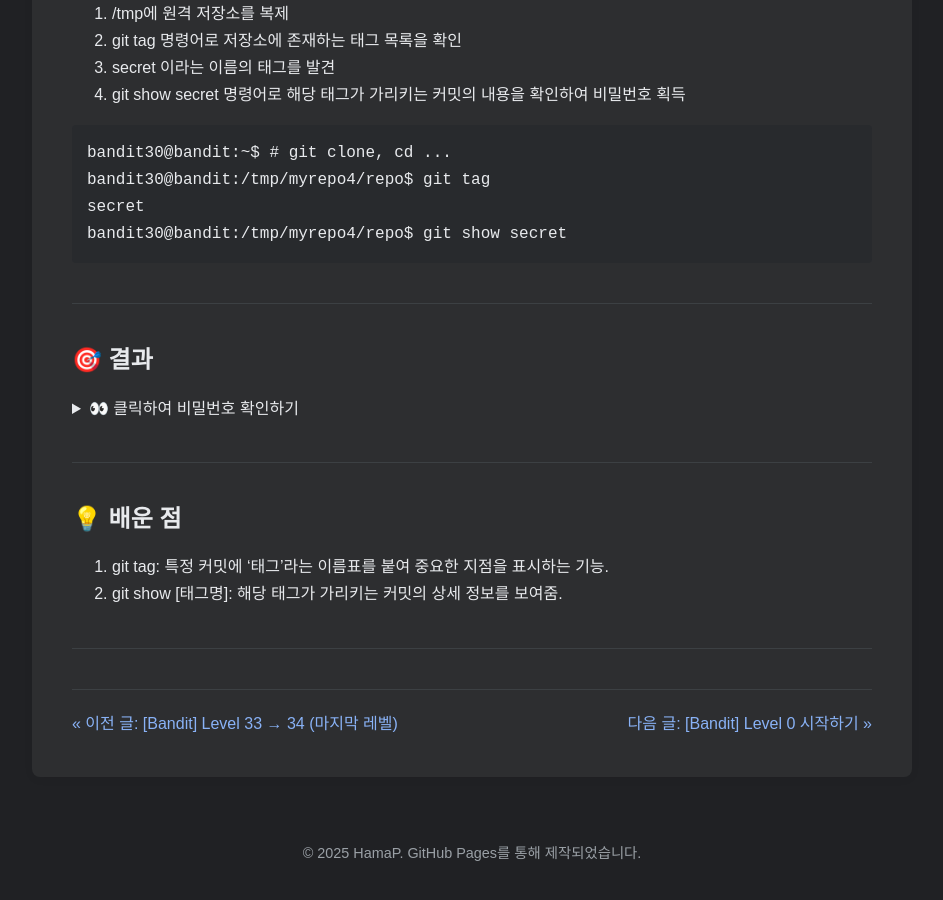
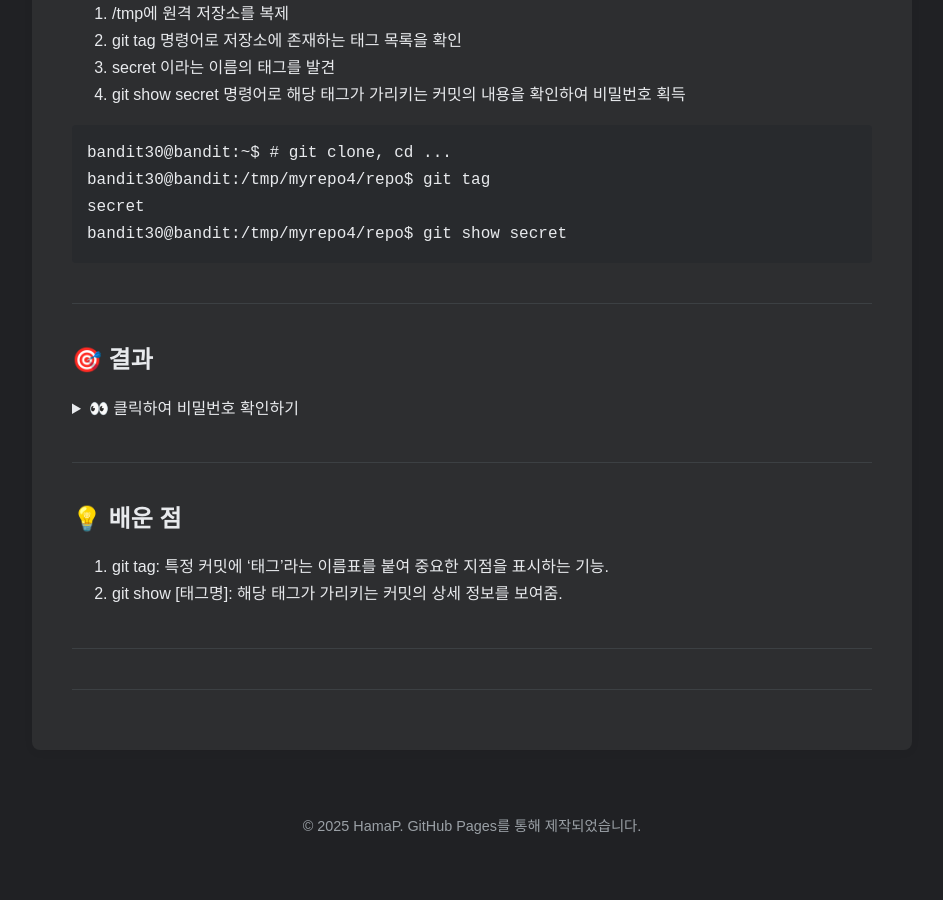
Before and after one commit to HamaP0/HamaP0.github.io, a Jekyll site: the page built from _posts/2025-07-19-bandit-level30-31.md, in a window 1280 px wide and 900 px high, scrolled down 922 px. Shown: the whole window, without its empty margins (168-1111 px from the left). Built offline with Jekyll 4.4.1, drawn with Linux system fonts in a browser that asks for light colours; some web fonts are replaced; after the commit the page ends 1795 px from its top, so only the background shows below that.

Commit message:
Update post.html

```diff
--- a/_layouts/post.html
+++ b/_layouts/post.html
@@ -18,7 +18,7 @@
   </div>
 
   <!-- ====================================================== -->
-  <!-- 카테고리 내비게이션 -->
+  <!-- 카테고리별 내비게이션 -->
   <!-- ====================================================== -->
   {% assign category_name = page.categories | first %}
   {% if category_name %}
@@ -35,17 +35,16 @@
         {% endif %}
       {% endfor %}
 
-      {% comment %} 3. 순환 기능을 위해, 첫 글과 마지막 글의 링크를 처리합니다. {% endcomment %}
-      {% if prev_post == nil %}
-        {% assign prev_post = sorted_posts | last %}
-      {% endif %}
-      {% if next_post == nil %}
-        {% assign next_post = sorted_posts | first %}
-      {% endif %}
+      <nav class="post-nav">
+        {% comment %} 이전 글 변수(prev_post)가 존재할 때만 링크를 표시합니다. {% endcomment %}
+        {% if prev_post %}
+          <a class="prev" href="{{ prev_post.url | relative_url }}">« 이전 글: {{ prev_post.title }}</a>
+        {% endif %}
 
-      <nav class="post-nav">
-        <a class="prev" href="{{ prev_post.url | relative_url }}">« 이전 글: {{ prev_post.title }}</a>
-        <a class="next" href="{{ next_post.url | relative_url }}">다음 글: {{ next_post.title }} »</a>
+        {% comment %} 다음 글 변수(next_post)가 존재할 때만 링크를 표시합니다. {% endcomment %}
+        {% if next_post %}
+          <a class="next" href="{{ next_post.url | relative_url }}">다음 글: {{ next_post.title }} »</a>
+        {% endif %}
       </nav>
     {% endif %}
   {% endif %}
```
